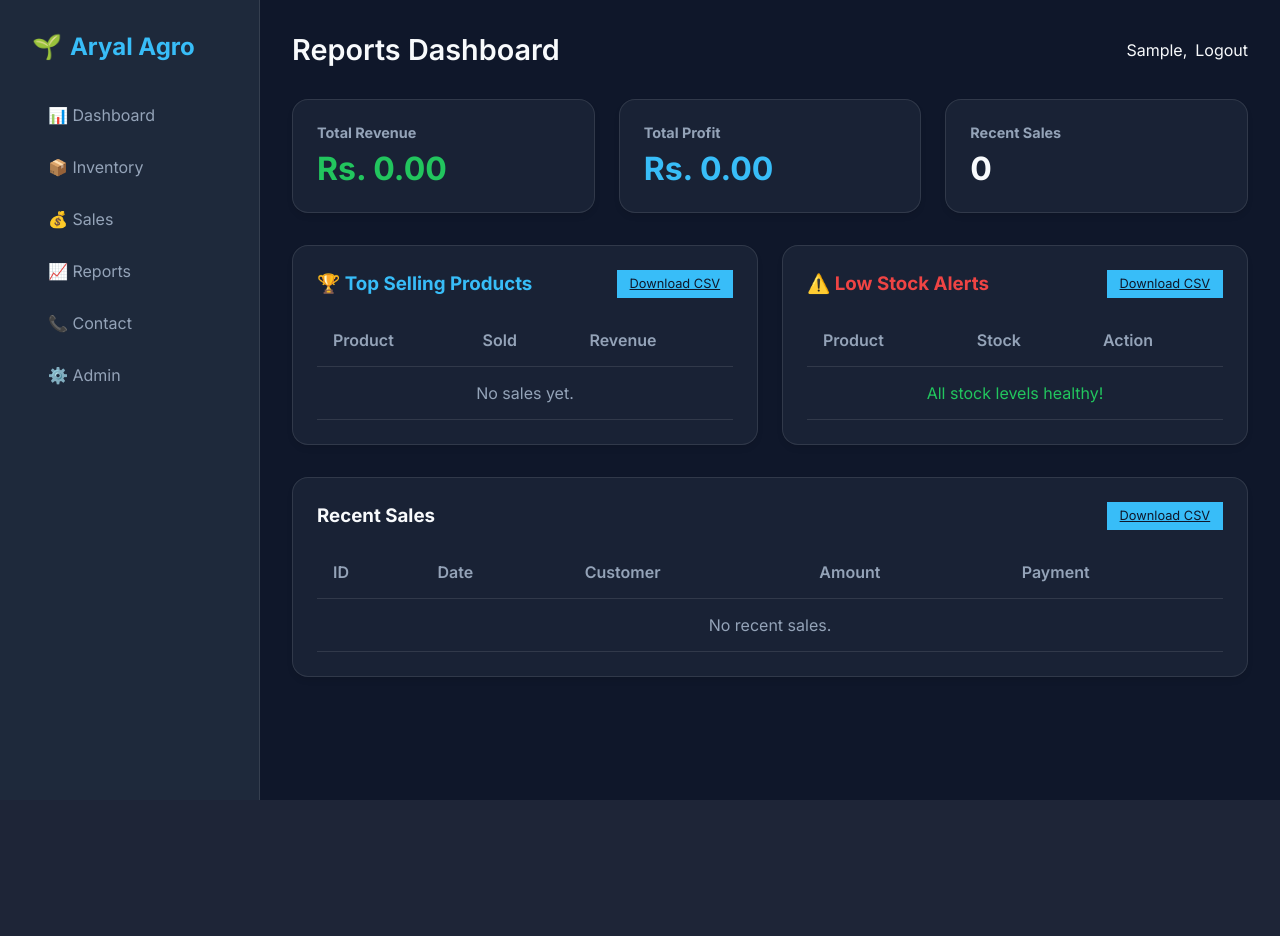
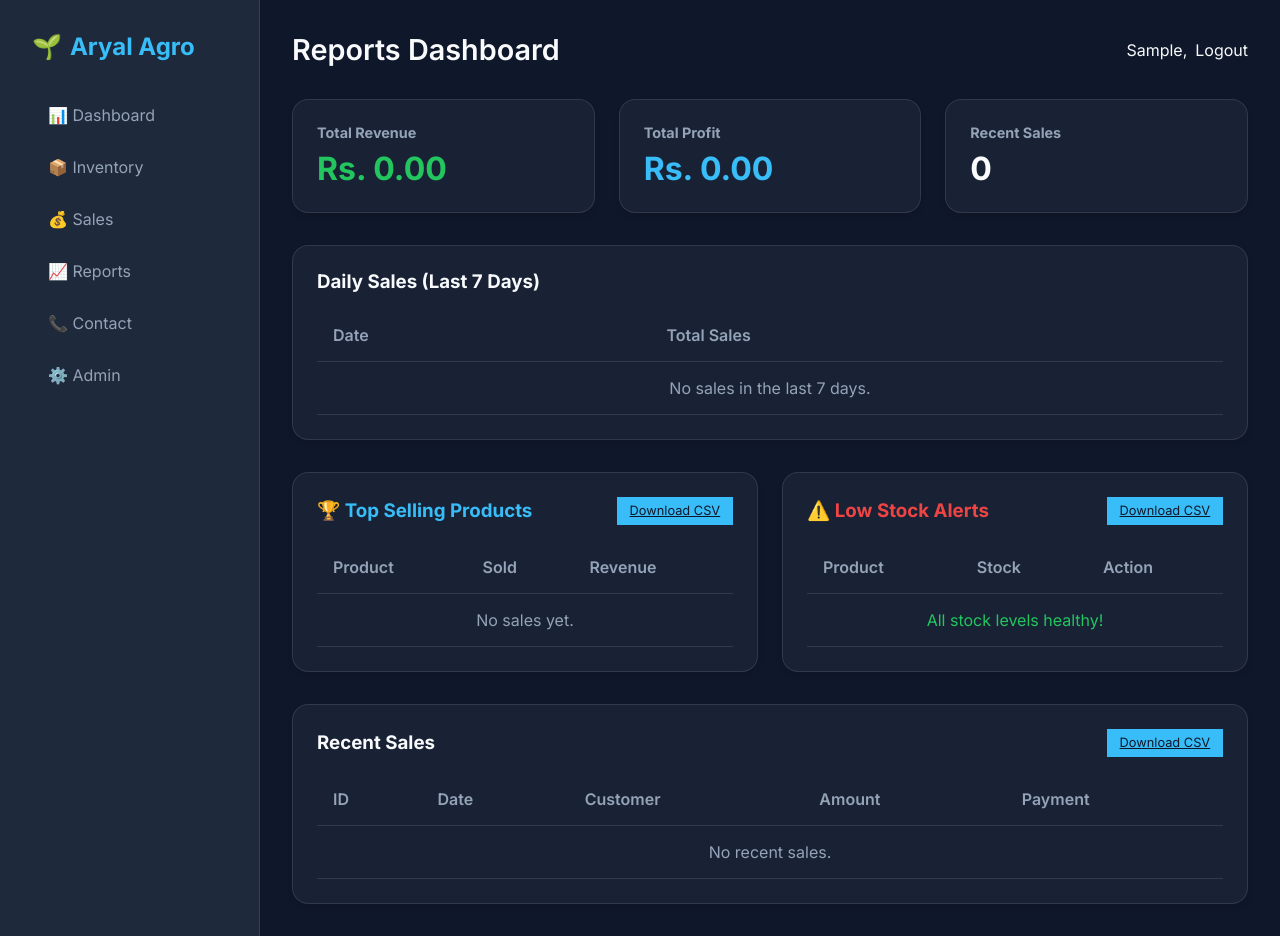
Before and after one commit to badalaryal11/aryal-erp, a Django app: page /reports/ in a window 1280 px wide. Before the commit the page ends 800 px from the top, so only its background shows below. Run offline with Django 4.2, Linux system fonts and the light colour scheme; the visitor is signed in with stand-in values (Sample User, id 1); data comes from the database, SQL or seed files in the repository; data that the repository does not hold is empty.

Commit message:
Implement Total Sales by Day in Reports

```diff
--- a/reports/templates/reports/dashboard.html
+++ b/reports/templates/reports/dashboard.html
@@ -26,6 +26,33 @@
         <div style="font-size: 2rem; font-weight: 700; color: var(--text-primary);">
             {{ recent_sales|length }}
         </div>
+    </div>
+</div>
+
+<div class="card" style="margin-bottom: 2rem;">
+    <h3 style="color: var(--text-primary); margin-bottom: 1rem;">Daily Sales (Last 7 Days)</h3>
+    <div class="table-container">
+        <table>
+            <thead>
+                <tr>
+                    <th>Date</th>
+                    <th>Total Sales</th>
+                </tr>
+            </thead>
+            <tbody>
+                {% for day in daily_sales %}
+                <tr>
+                    <td>{{ day.date|date:"l, M d, Y" }}</td>
+                    <td>Rs. {{ day.total_sales|floatformat:2 }}</td>
+                </tr>
+                {% empty %}
+                <tr>
+                    <td colspan="2" style="text-align: center; color: var(--text-secondary);">No sales in the last 7
+                        days.</td>
+                </tr>
+                {% endfor %}
+            </tbody>
+        </table>
     </div>
 </div>
 
--- a/reports/views.py
+++ b/reports/views.py
@@ -1,6 +1,7 @@
 from django.views.generic import TemplateView
 from django.contrib.auth.mixins import LoginRequiredMixin
 from django.db.models import Sum, F, ExpressionWrapper, DecimalField
+from django.db.models.functions import TruncDate
 from sales.models import Sale, SaleItem
 from inventory.models import Product
 
@@ -43,12 +44,20 @@ class ReportDashboardView(LoginRequiredMixin, TemplateView):
         # Recent Sales
         recent_sales = Sale.objects.order_by('-created_at')[:10]
 
+        # Daily Sales (Last 7 Days)
+        daily_sales = Sale.objects.annotate(
+            date=TruncDate('created_at')
+        ).values('date').annotate(
+            total_sales=Sum('total_amount')
+        ).order_by('-date')[:7]
+
         context.update({
             'total_revenue': total_revenue,
             'total_profit': total_profit,
             'top_products': top_products,
             'low_stock_products': low_stock_products,
             'recent_sales': recent_sales,
+            'daily_sales': daily_sales,
         })
         return context
 
```
Also changed, not shown: reports/tests.py (+36 -0 lines).
